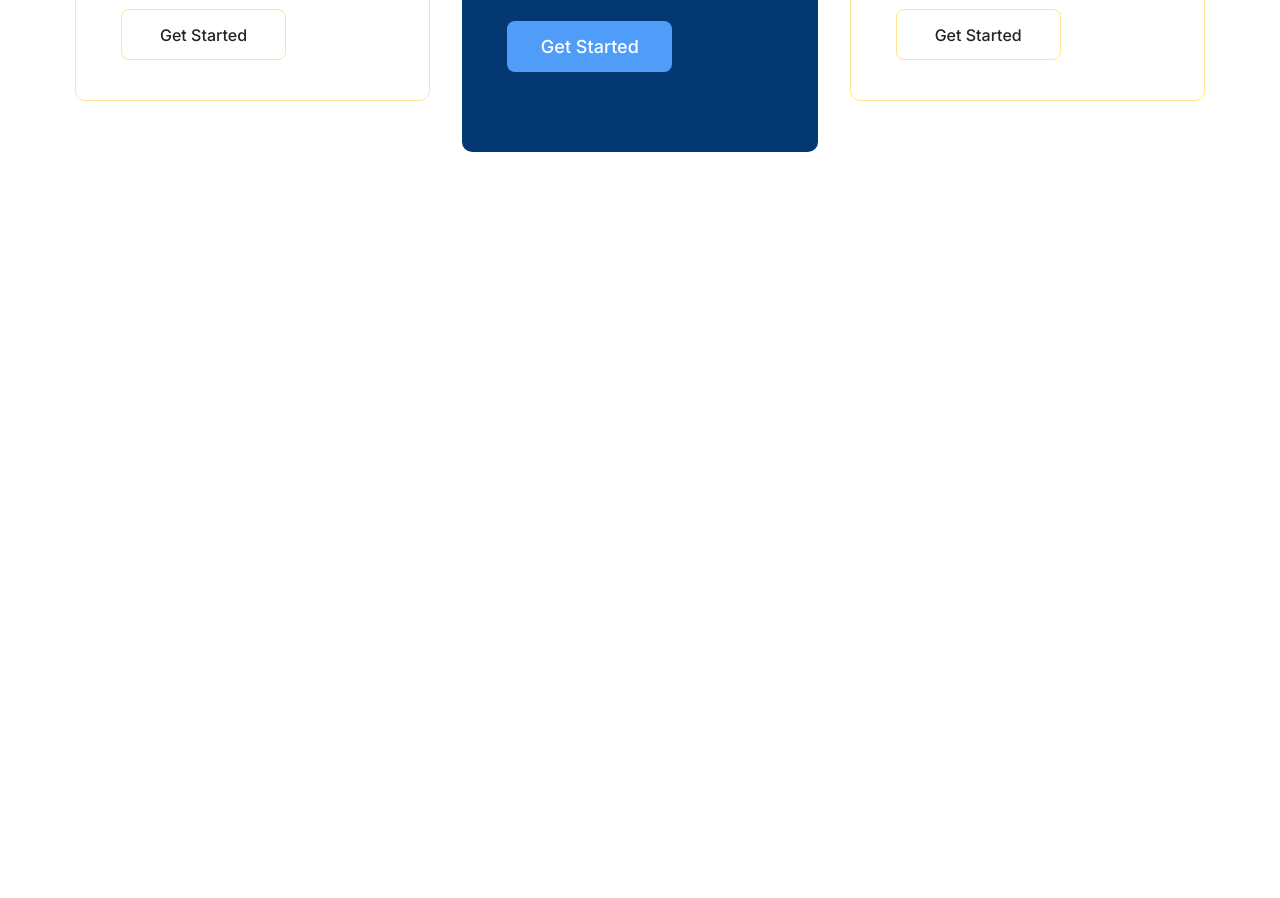
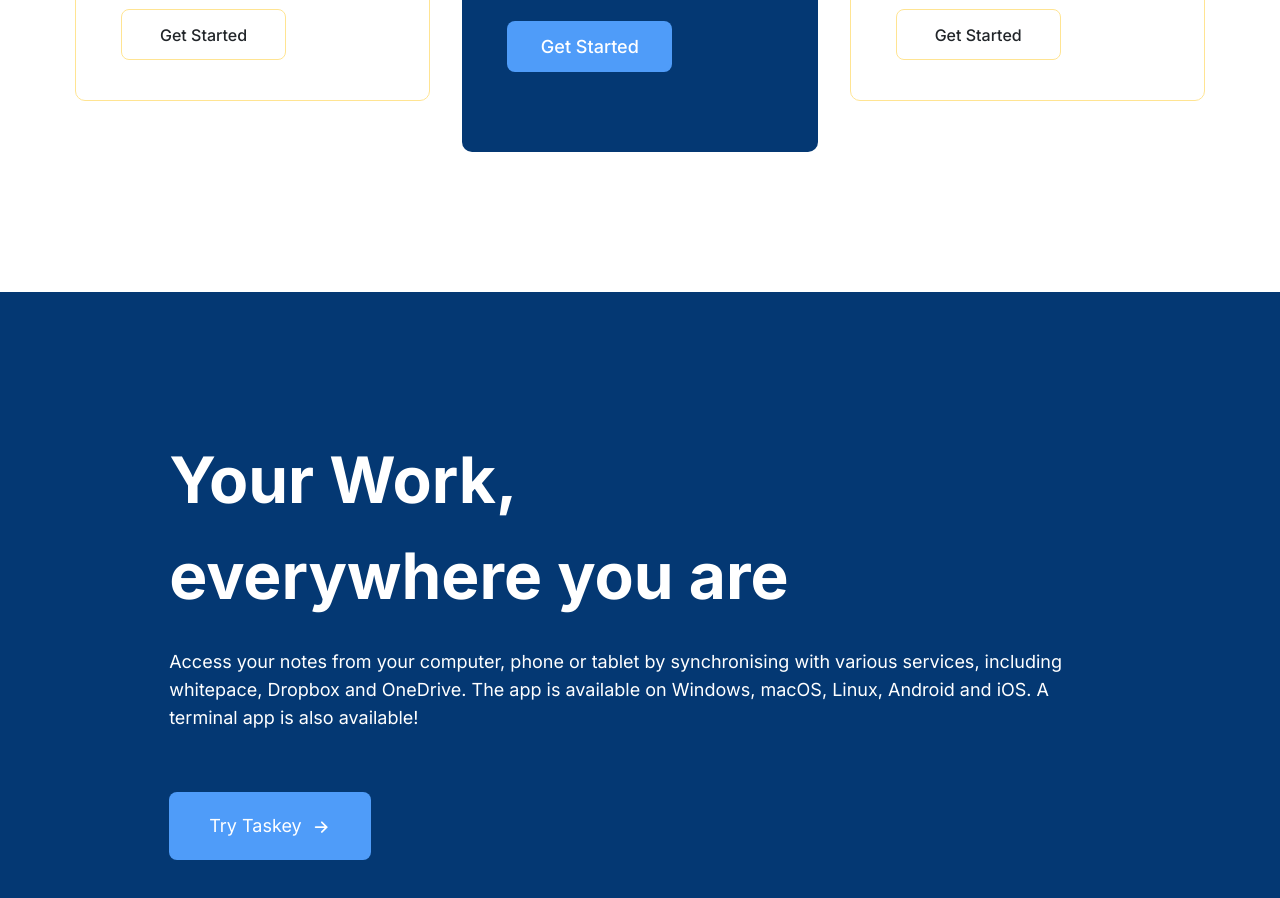
Before and after one commit to rBujar/Whitepace, a website built with Vite: page index.html in a window 1280 px wide. Shown: the part 5103-6001 px from the top of the page. Before the commit the page ends 5395 px from the top, so only its background shows below. Built offline with nearby package versions, Linux system fonts and the light colour scheme.

Commit message:
added a section under the plan section

```diff
--- a/index.html
+++ b/index.html
@@ -197,7 +197,6 @@
         </div>
       </div>
     </section>
-
     <section class="plan container">
       <div class="row">
         <div class="plan__title col-12">
@@ -294,6 +293,21 @@
           </div>
       </div>
     </section>
+    <div class="default-bg">
+      <section class="container">
+        <div class="row">
+          <div class="content col-12 col-lg-11 col-xl-10 offset-xl-1">
+            <div class="content__title">
+              <h1>Your Work, everywhere you are</h1>
+              <p class="text-lg text-regular">Access your notes from your computer, phone or tablet by synchronising with various services, including whitepace, Dropbox and OneDrive. The app is available on Windows, macOS, Linux, Android and iOS. A terminal app is also available!</p>
+            </div>
+            <button class="button-blue">
+              <p class="text-lg text-regular">Try Taskey</p> <i class="icon-right"></i>
+            </button>
+          </div>
+        </div>
+      </section>
+    </div>
   </main>
   <footer></footer>
   <script type="module" src="/src/js/main.js"></script>
```
